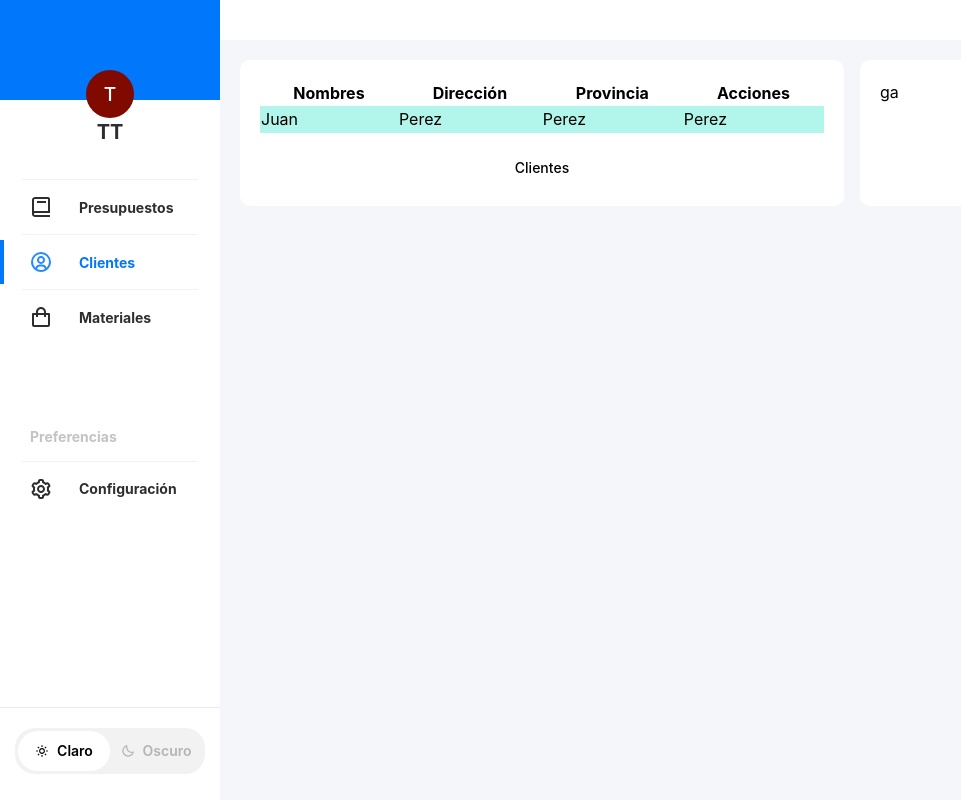
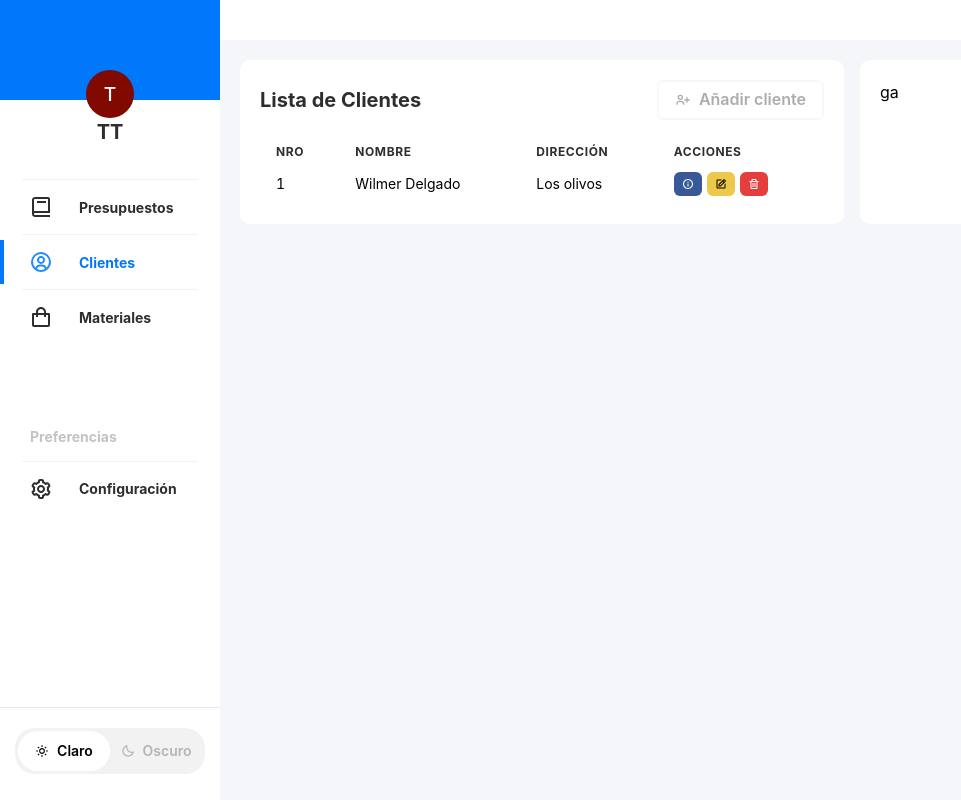
Before and after one commit to Ox18/motann__app, a Next.js app: page /clientes in a window 1280 px wide. Shown: the whole page, without its empty margins (0-961 px from the left). Built offline with nearby package versions, Linux system fonts and the light colour scheme.

Commit message:
add table

```diff
--- a/pages/clientes.js
+++ b/pages/clientes.js
@@ -1,12 +1,17 @@
 import {
 	Table,
-	TableCaption,
 	TableContainer,
 	Thead,
 	Tbody,
 	Box,
+	Tr,
+	Td,
+	Th,
+	Button,
+	Heading
 } from "@chakra-ui/react";
 import { Card, ContentLayout, MainLayout } from "components";
+import { BiTrash, BiEdit, BiInfoCircle, BiUserPlus } from "react-icons/bi";
 
 export default function Home() {
 	return (
@@ -23,26 +28,57 @@ export default function Home() {
 					flexDir={"column-reverse"}
 				>
 					<Card>
+						<Box
+							display={"flex"}
+							justifyContent={"space-between"}
+							mb={"20px"}
+							alignItems={"center"}
+						>
+							<Heading
+								fontSize={"xl"}
+								color={"dark"}
+							>
+								Lista de Clientes
+							</Heading>
+							<Button variant={"theme-color-white"} leftIcon={<BiUserPlus />}>
+								Añadir cliente
+							</Button>
+						</Box>
 						<TableContainer>
-							<Table variant="striped" colorScheme="teal">
-								<TableCaption>
-									<h1>Clientes</h1>
-								</TableCaption>
-								<Thead>
-									<tr>
-										<th>Nombres</th>
-										<th>Dirección</th>
-										<th>Provincia</th>
-										<th>Acciones</th>
-									</tr>
+							<Table size="sm" variant={"unstyled"}>
+								<Thead color={"dark"} mb={"20px"}>
+									<Tr>
+										<Th>Nro</Th>
+										<Th>Nombre</Th>
+										<Th display={["none", "none", "none", "table-cell"]}>
+											Dirección
+										</Th>
+										<Th>Acciones</Th>
+									</Tr>
 								</Thead>
 								<Tbody>
-									<tr>
-										<td>Juan</td>
-										<td>Perez</td>
-										<td>Perez</td>
-										<td>Perez</td>
-									</tr>
+									<Tr>
+										<Td>1</Td>
+										<Td>Wilmer Delgado</Td>
+										<Td display={["none", "none", "none", "table-cell"]}>
+											Los olivos
+										</Td>
+										<Td display={"flex"} gap={"5px"}>
+											<Button
+												size="xs"
+												colorScheme={"facebook"}
+												variant="solid"
+											>
+												<BiInfoCircle />
+											</Button>
+											<Button size="xs" colorScheme={"yellow"} variant="solid">
+												<BiEdit />
+											</Button>
+											<Button size="xs" colorScheme={"red"} variant="solid">
+												<BiTrash />
+											</Button>
+										</Td>
+									</Tr>
 								</Tbody>
 							</Table>
 						</TableContainer>
--- a/styles/components/Button.js
+++ b/styles/components/Button.js
@@ -8,6 +8,12 @@ export const Button = {
         "theme-color-active": {
             bg: "white",
             borderRadius: "20px"
+        },
+        // btn white action
+        "theme-color-white": {
+            bg: "white",
+            border: "2px solid #f8f8f8",
+            color: "#acacac"
         }
     },
 	defaultProps: {},
```
